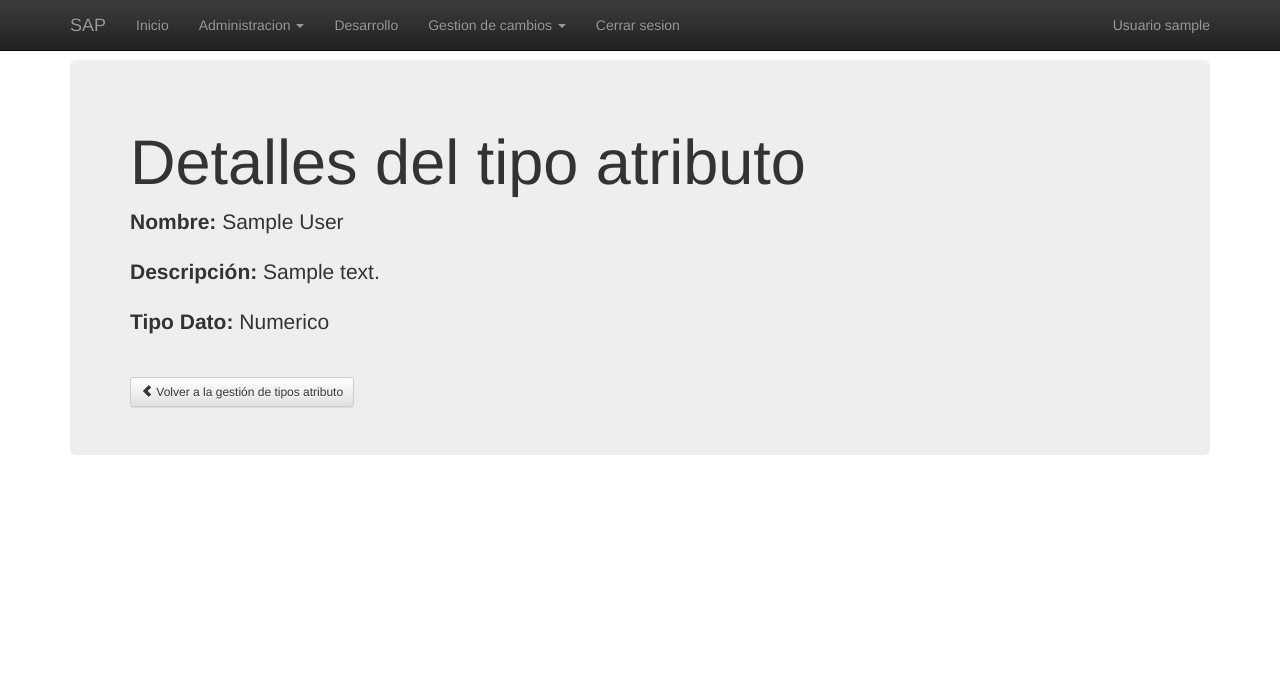
After one commit to 9andresc/proyecto-sap, a Django app: page /administracion/gestion_tipos_atributo/tipo_atributo/1/ in a window 1280 px wide. The commit adds this page. Shown: the top 695 px of the page. Run offline with Django 3.2, Linux system fonts and the light colour scheme; a user stored in the database is signed in; tables that the repository leaves empty hold one stand-in row (values such as "Sample post"); some libraries are stand-ins or nearby versions.

Commit message:
Creación de la vista visualizar tipo atributo, añadida la url visualizar tipo atributo, creado el html visualizar tipo atributo.

```diff
--- a/sap/administracion/templates/rol/visualizar_rol.html
+++ b/sap/administracion/templates/rol/visualizar_rol.html
@@ -5,7 +5,7 @@
 	<div class="bs-example">
 		<h1>Detalles del rol</h1>
 		<p><label><b>Nombre: </b></label> {{ rol.nombre }}</p>
-		<p><label><b>Descripcion:</b></label> {{ rol.descripcion }}</p>
+		<p><label><b>Descripción:</b></label> {{ rol.descripcion }}</p>
 		<br>
 		<a class="btn btn-sm btn-default" href="{% url 'vista_gestion_roles' %}"><span class="glyphicon glyphicon-chevron-left"></span> Volver a la gestión de roles</a>
 	</div>
--- a/sap/administracion/templates/tipo_atributo/gestion_tipos_atributo.html
+++ b/sap/administracion/templates/tipo_atributo/gestion_tipos_atributo.html
@@ -28,7 +28,7 @@
                     			<td><a class="btn btn-sm btn-default" href="/administracion/gestion_roles/modificar_rol/{{ r.id }}/"><span class="glyphicon glyphicon-edit"></span> Modificar</a></td>
                     			<td><a class="btn btn-sm btn-default" href="/administracion/gestion_roles/eliminar_rol/{{ r.id }}/"><span class="glyphicon glyphicon-trash"></span> Eliminar</a></td>
                     			<td><a class="btn btn-sm btn-default" href="/administracion/gestion_roles/permisos/rol/{{ r.id }}/"><span class="glyphicon glyphicon-cog"></span> Permisos</a></td>
-                    			<td><a class="btn btn-sm btn-default" href="/administracion/gestion_roles/rol/{{ r.id }}/"><span class="glyphicon glyphicon-search"></span> Visualizar</a></td>
+                    			<td><a class="btn btn-sm btn-default" href="/administracion/gestion_tipos_atributo/tipo_atributo/{{ t.id }}/"><span class="glyphicon glyphicon-search"></span> Visualizar</a></td>
                 			</tr>
                 		{% endfor %}
                 	</tbody>
--- /dev/null
+++ b/sap/administracion/templates/tipo_atributo/visualizar_tipo_atributo.html
@@ -0,0 +1,24 @@
+{% extends "base.html" %}
+{% block title %}SAP - Tipo atributo {{ tipo_atributo.nombre }}{% endblock %}
+{% block content %}
+<div class="jumbotron">
+	<div class="bs-example">
+		<h1>Detalles del tipo atributo</h1>
+		<p><label><b>Nombre: </b></label> {{ tipo_atributo.nombre }}</p>
+		<p><label><b>Descripción:</b></label> {{ tipo_atributo.descripcion }}</p>
+		<p><label><b>Tipo Dato:</b></label>
+		{% if tipo_atributo.tipo_dato == 0 %}
+        <span>Numerico</span>
+        {% elif tipo_atributo.tipo_dato == 1 %}
+        <span>Fecha</span>
+        {% elif tipo_atributo.tipo_dato == 2 %}
+        <span>Texto</span>
+        {% else %}
+		<span>Logico</span>
+		{% endif %}
+		</p>
+		<br>
+		<a class="btn btn-sm btn-default" href="{% url 'vista_gestion_tipos_atributo' %}"><span class="glyphicon glyphicon-chevron-left"></span> Volver a la gestión de tipos atributo</a>
+	</div>
+</div>
+{% endblock %}
--- a/sap/administracion/urls.py
+++ b/sap/administracion/urls.py
@@ -1,7 +1,7 @@
 from django.conf.urls import patterns, url
 from administracion.views import crear_usuario_view, gestion_usuarios_view, visualizar_usuario_view, modificar_usuario_view, eliminar_usuario_view, roles_usuario_view, agregar_rol_view, confirmacion_agregar_rol_view, confirmacion_quitar_rol_view
 from administracion.views import gestion_roles_view, crear_rol_view, visualizar_rol_view, modificar_rol_view, eliminar_rol_view, permisos_rol_view, agregar_permiso_view, confirmacion_agregar_permiso_view, quitar_permiso_view
-from administracion.views import gestion_tipos_atributo_view, crear_tipo_atributo_view
+from administracion.views import gestion_tipos_atributo_view, crear_tipo_atributo_view, visualizar_tipo_atributo_view
 
 urlpatterns = patterns('',
     url(r'^administracion/gestion_usuarios/$', gestion_usuarios_view, name="vista_gestion_usuarios"),
@@ -24,4 +24,5 @@ urlpatterns = patterns('',
     url(r'^administracion/gestion_roles/quitar_permiso/rol/(?P<id_rol>.*)/(?P<id_permiso>.*)/$', quitar_permiso_view, name="vista_quitar_agregar_permiso"),
     url(r'^administracion/gestion_tipos_atributo/$', gestion_tipos_atributo_view, name="vista_gestion_tipos_atributo"),
     url(r'^administracion/gestion_tipos_atributo/crear_tipo_atributo/$', crear_tipo_atributo_view, name="vista_crear_tipo_atributo"),
+    url(r'^administracion/gestion_tipos_atributo/tipo_atributo/(?P<id_tipo_atributo>.*)/$', visualizar_tipo_atributo_view, name="vista_visualizar_tipo_atributo"),
 )
--- a/sap/administracion/views.py
+++ b/sap/administracion/views.py
@@ -238,3 +238,9 @@ def crear_tipo_atributo_view(request):
             return render_to_response('tipo_atributo/crear_tipo_atributo.html', ctx, context_instance=RequestContext(request))
     ctx = {'form':form}
     return render_to_response('tipo_atributo/crear_tipo_atributo.html', ctx, context_instance=RequestContext(request))
+
+@login_required(login_url='/login/')
+def visualizar_tipo_atributo_view(request, id_tipo_atributo):
+    tipo_atributo = TipoAtributo.objects.get(id=id_tipo_atributo)
+    ctx = {'tipo_atributo': tipo_atributo}
+    return render_to_response('tipo_atributo/visualizar_tipo_atributo.html', ctx, context_instance=RequestContext(request))
```
